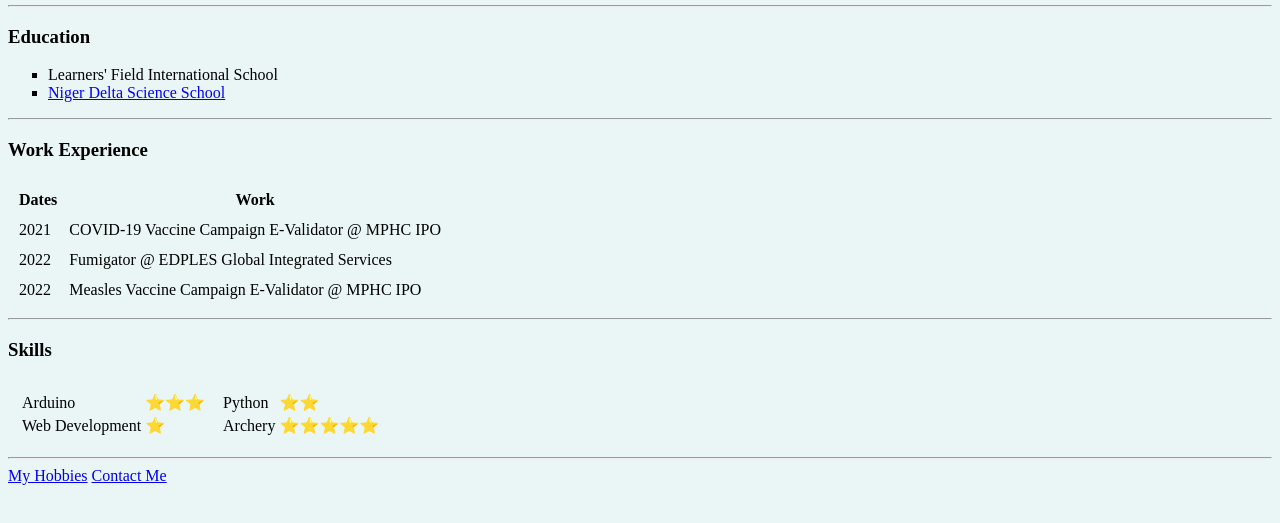
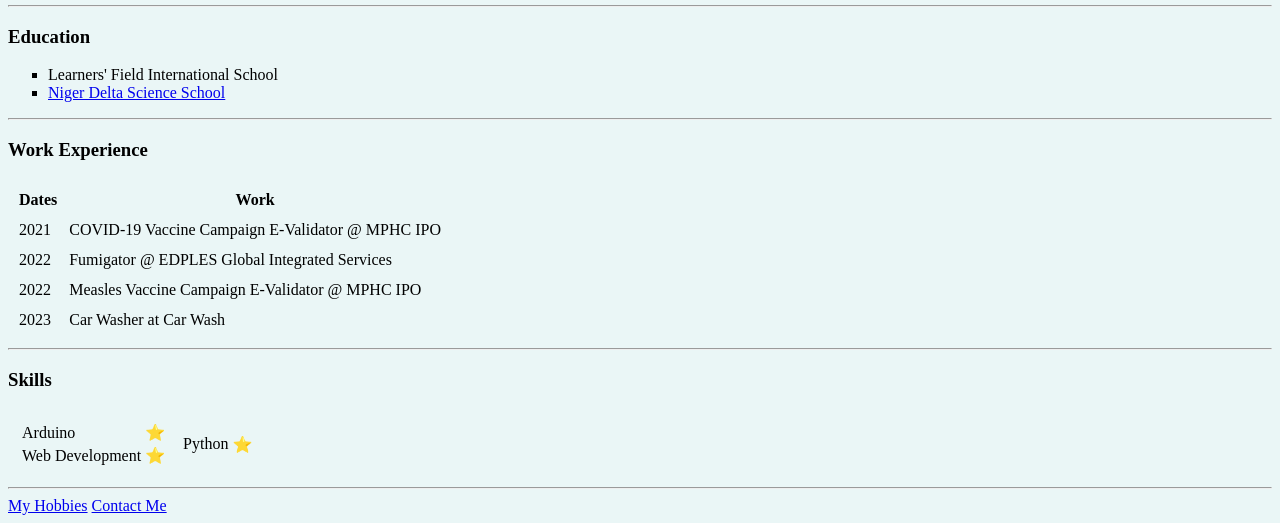
Before and after one commit to Destiny-Swift/cv, a plain HTML site: page index.html in a window 1280 px wide. Shown: the part 282-805 px from the top of the page. Drawn offline with Linux system fonts and the light colour scheme.

Commit message:
Update index.html

```diff
--- a/index.html
+++ b/index.html
@@ -60,6 +60,10 @@
             <td>2022</td>
             <td>Measles Vaccine Campaign E-Validator @ MPHC IPO</td>
           </tr>
+          <tr>
+            <td>2023</td>
+            <td>Car Washer at Car Wash</td>
+          </tr>
         </tbody>
 
       </table>
@@ -79,7 +83,7 @@
             <table>
               <tr>
                 <td>Arduino</td>
-                <td>⭐⭐⭐</td>
+                <td>⭐</td>
               </tr>
 
               <tr>
@@ -94,12 +98,7 @@
             <table>
               <tr>
                 <td>Python</td>
-                <td>⭐⭐</td>
-              </tr>
-
-              <tr>
-                <td>Archery</td>
-                <td>⭐⭐⭐⭐⭐</td>
+                <td>⭐</td>
               </tr>
             </table>
           </td>
```
